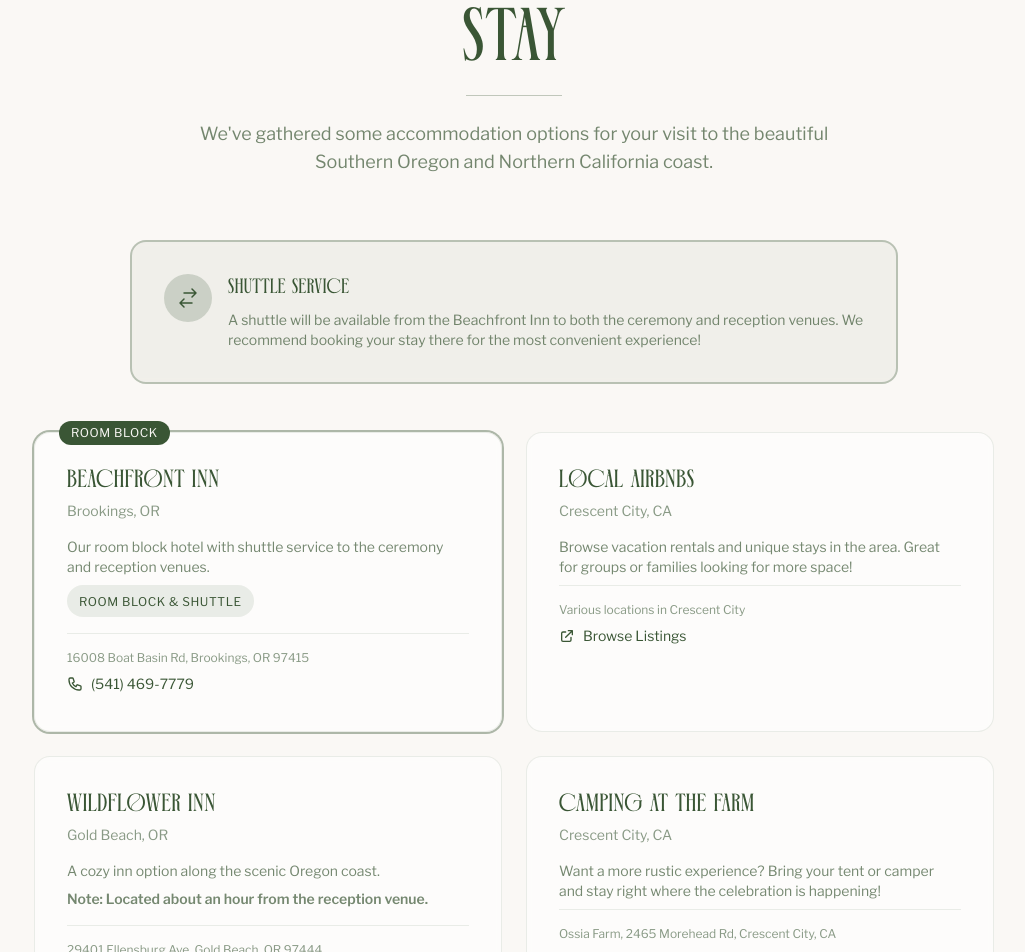
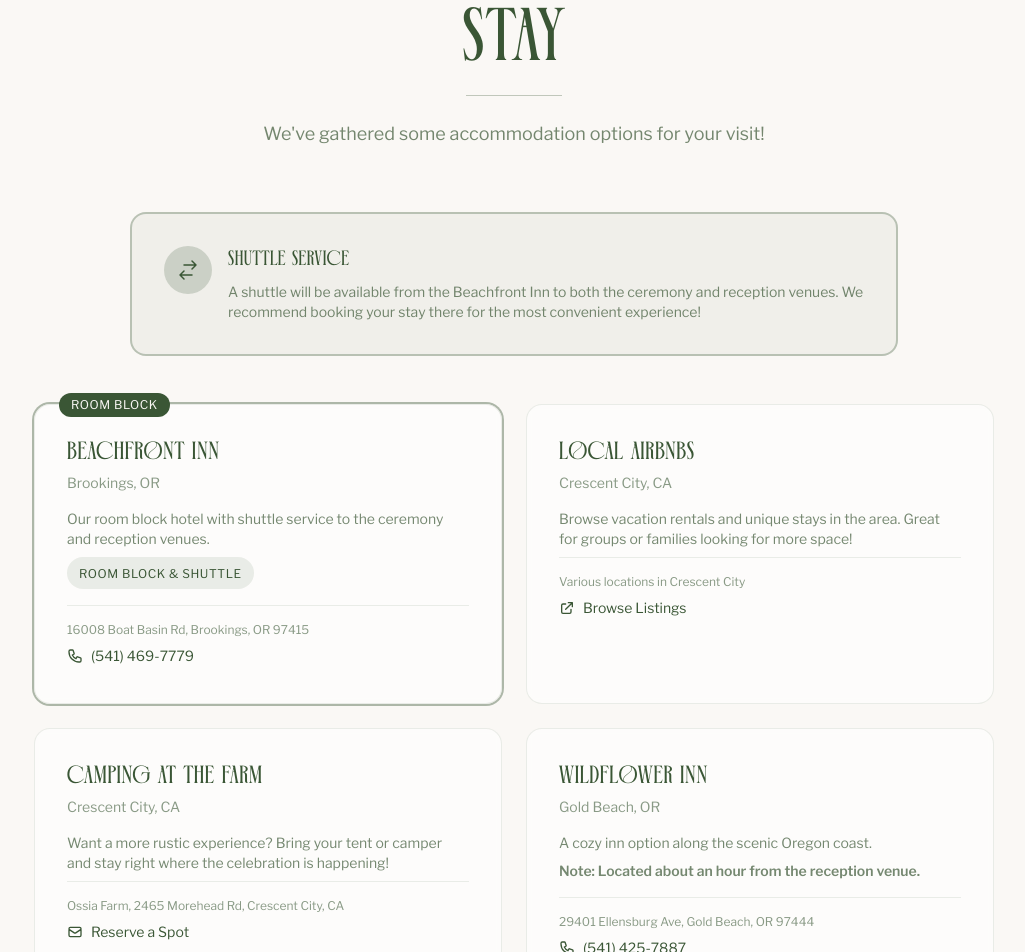
Before and after one commit to stivona/wedding-website, a Next.js app: page /accommodations in a window 1280 px wide. Shown: the part 160-1112 px from the top of the page, without its empty margins (126-1151 px from the left). Built offline with nearby package versions, Linux system fonts and the light colour scheme; a web font is replaced by a local one.

Commit message:
Update home, accommodations, and schedule pages with revised text and hotel listing adjustments

```diff
--- a/app/accommodations/page.tsx
+++ b/app/accommodations/page.tsx
@@ -42,20 +42,20 @@ const hotels = [
     address: "Various locations in Crescent City",
   },
   {
+    name: "Camping at the Farm",
+    location: "Crescent City, CA",
+    description: "Want a more rustic experience? Bring your tent or camper and stay right where the celebration is happening!",
+    mailto: "shannonandaustingetmarried@gmail.com",
+    address: "Ossia Farm, 2465 Morehead Rd, Crescent City, CA",
+    isCamping: true,
+  },
+  {
     name: "Wildflower Inn",
     location: "Gold Beach, OR",
     description: "A cozy inn option along the scenic Oregon coast.",
     note: "Note: Located about an hour from the reception venue.",
     phone: "(541) 425-7887",
     address: "29401 Ellensburg Ave, Gold Beach, OR 97444",
-  },
-  {
-    name: "Camping at the Farm",
-    location: "Crescent City, CA",
-    description: "Want a more rustic experience? Bring your tent or camper and stay right where the celebration is happening!",
-    mailto: "shannonandaustingetmarried@gmail.com",
-    address: "Ossia Farm, 2465 Morehead Rd, Crescent City, CA",
-    isCamping: true,
   },
 ];
 
@@ -70,8 +70,7 @@ export default function AccommodationsPage() {
           </h1>
           <div className="decorative-line mb-6" />
           <p className="font-body text-olive/70 text-lg max-w-2xl mx-auto">
-            We&apos;ve gathered some accommodation options for your visit to the beautiful
-            Southern Oregon and Northern California coast.
+            We&apos;ve gathered some accommodation options for your visit!
           </p>
         </div>
 
--- a/app/page.tsx
+++ b/app/page.tsx
@@ -65,14 +65,8 @@ export default function Home() {
                   J<span style={{ fontFeatureSettings: '"salt", "ss01", "ss02", "swsh"' }}>O</span>IN <span style={{ fontFeatureSettings: '"salt", "ss01", "ss02", "swsh"' }}>U</span>S!
                 </h2>
 
-                <p className="font-body text-olive/80 text-lg leading-relaxed mb-6">
-                  We are so excited to celebrate our love with the people who mean the most to us.
-                  Join us for a beautiful ceremony overlooking the Pacific Ocean, followed by an
-                  evening of dinner, dancing, and joy at a stunning farmstead.
-                </p>
-
                 <p className="font-body text-olive/80 text-lg leading-relaxed">
-                  We can&apos;t wait to share this special day with you!
+                  We are (finally) getting married! We can&apos;t wait to celebrate with you in southern Oregon! We know it is a bit of a trek so we hope you can make a vacation out of exploring the beautiful southern Oregon coast.
                 </p>
               </div>
             </div>
--- a/app/schedule/page.tsx
+++ b/app/schedule/page.tsx
@@ -48,8 +48,7 @@ export default function SchedulePage() {
                   </address>
 
                   <p className="font-body text-olive/60 text-sm leading-relaxed">
-                    Join us as we exchange vows in a stunning oceanfront chapel.
-                    The ceremony will overlook the beautiful Pacific coastline.
+                    Join us for the ceremony at Capella by the Sea located in Azalea Park. There is parking onsite and a shuttle from the Beach Front Inn.
                   </p>
 
                   <a
@@ -107,8 +106,7 @@ export default function SchedulePage() {
                   </address>
 
                   <p className="font-body text-olive/60 text-sm leading-relaxed">
-                    Celebrate with us at this charming farmstead! Enjoy dinner, drinks,
-                    dancing, and an unforgettable evening under the stars.
+                    Following the ceremony, take a 20 minute ride south to celebrate with us at Ossia Farm. There will be dinner, drinks, and revelry! There is onsite parking and there will be a shuttle from the ceremony.
                   </p>
 
                   <a
```
